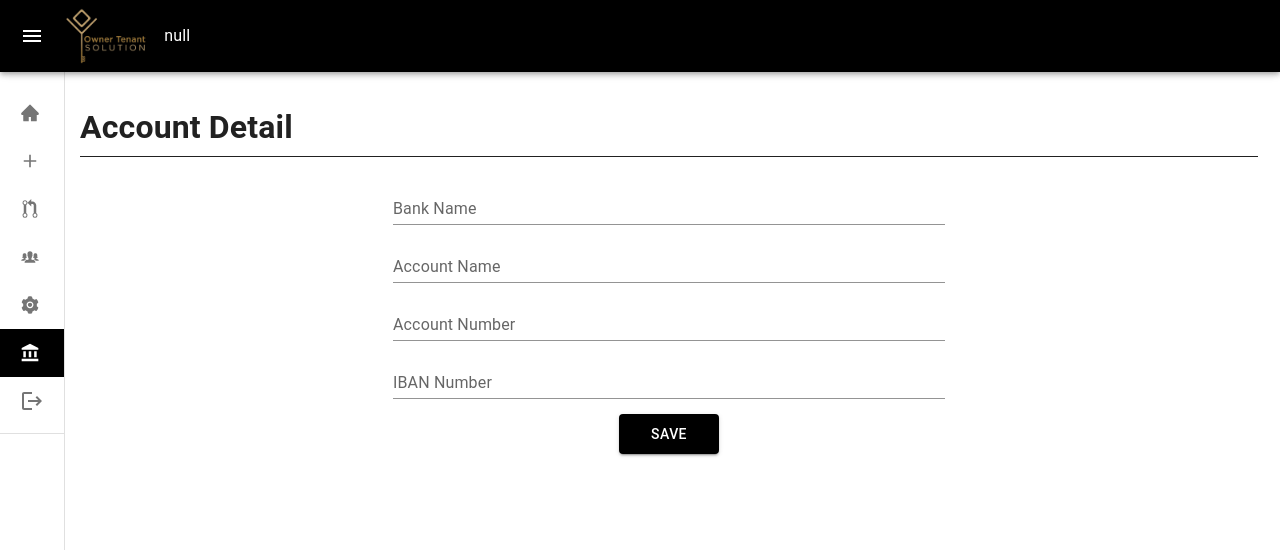
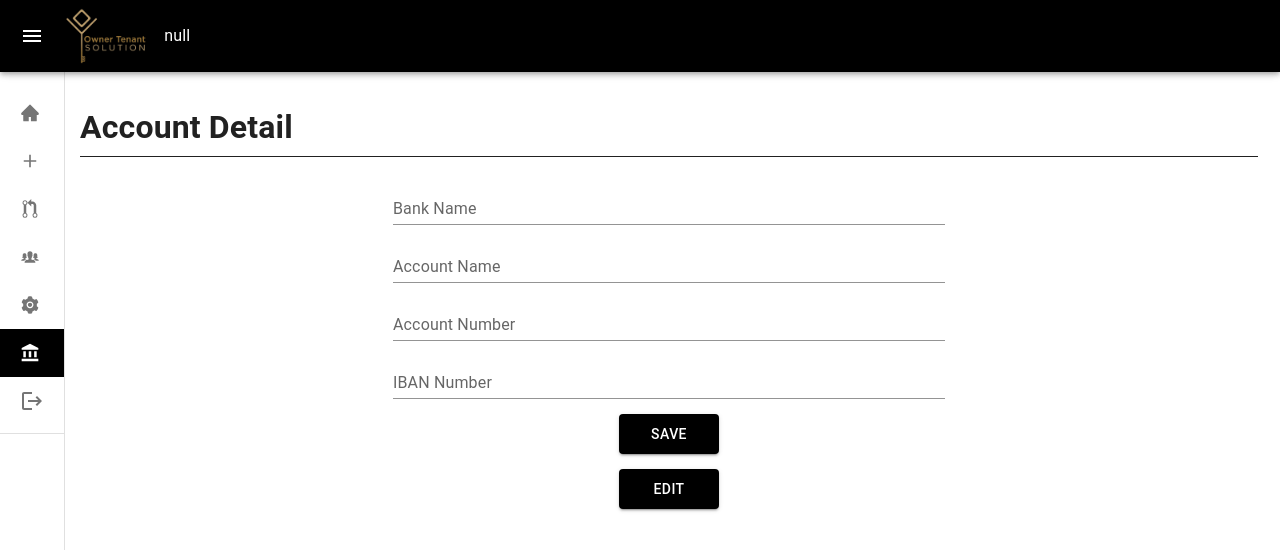
Before and after one commit to JAVED1812116/ots-client, a React (Create React App) app: page /bank-detail in a window 1280 px wide. Shown: the top 550 px of the page. Built offline with nearby package versions, Linux system fonts and the light colour scheme; no server answers.

Commit message:
account_setting set

```diff
--- a/src/screens/Landlord/BankDetail/BankDetail.js
+++ b/src/screens/Landlord/BankDetail/BankDetail.js
@@ -17,12 +17,14 @@ export default function BankDetail() {
   const [open, setOpen] = useState(false);
   const location = useLocation();
   const [mylocation, setMyLocation] = useState(location.pathname);
+  const [getData, setGetData] = useState();
   const [detail, setDetail] = useState({
     bankName: "",
     accountName: "",
     accountNumber: "",
     ibanNumber: "",
   });
+
   const handleChange = (e) => {
     const { name, value } = e.target;
     setDetail((prev) => {
@@ -49,6 +51,21 @@ export default function BankDetail() {
           toast.success(res?.payload?.data?.message, {
             autoClose: 300,
           });
+
+          dispatch(GetAccount({ userId: localStorage.getItem("user_id") })).then(
+            (res) => {
+              setGetData(res?.payload?.data);
+              let { bankName, accountName, accountNumber, ibanNumber } =
+                res?.payload?.data?.data;
+              setDetail({
+                bankName,
+                accountName,
+                accountNumber,
+                ibanNumber,
+              });
+            }
+          );
+
         } else {
           toast.error(res?.payload?.data?.message, {
             autoClose: 300,
@@ -67,7 +84,8 @@ export default function BankDetail() {
     console.log("hello");
     dispatch(GetAccount({ userId: localStorage.getItem("user_id") })).then(
       (res) => {
-        // console.log(res?.payload?.data);
+        setGetData(res?.payload?.data);
+        console.log(getData, "asim bhai");
         let { bankName, accountName, accountNumber, ibanNumber } =
           res?.payload?.data?.data;
         setDetail({
@@ -146,6 +164,20 @@ export default function BankDetail() {
           >
             Save
           </Button>
+          {getData?.data?.bankName === "" &&
+          getData?.data?.accountName === "" &&
+          getData?.data?.accountNumber === "" &&
+          getData?.data?.ibanNumber === "" ? (
+            "Set Account Detail"
+          ) : (
+            <Button
+              className="bankButton"
+              variant="contained"
+              // onClick={handleSubmit}
+            >
+              Edit
+            </Button>
+          )}
         </Container>
         <ToastContainer />
       </div>
```
